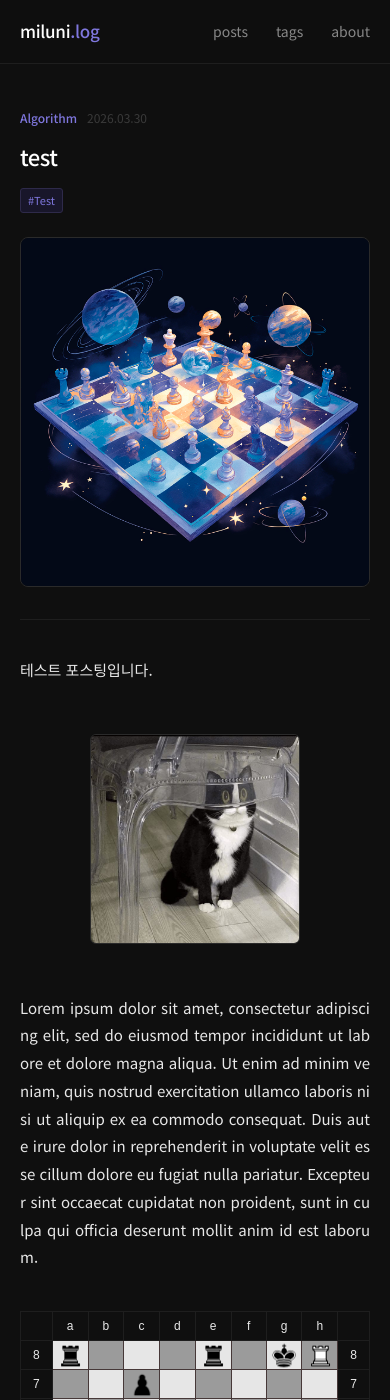
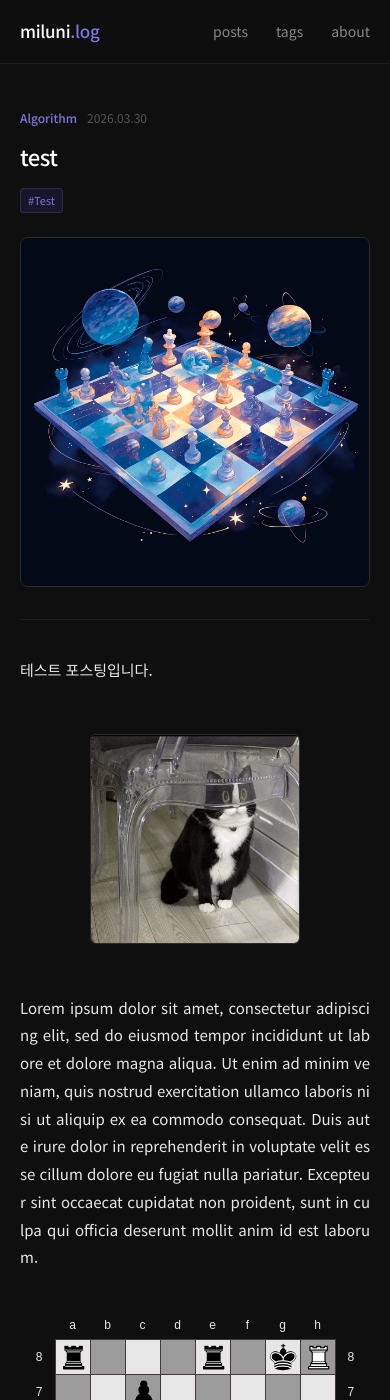
Before and after one commit to milun-i/milun-i.github.io, a Jekyll site: the page built from _posts/2026-03-30-test.md, in a window 390 px wide and 1400 px high. Built offline with Jekyll 4.4.1, drawn with Linux system fonts in a browser that asks for light colours.

Commit message:
일부 요소 수정

```diff
--- a/assets/css/chess.css
+++ b/assets/css/chess.css
@@ -70,9 +70,8 @@
 
 /* 체스판 테이블 */
 .post-article__content table.chess {
-  table-layout: fixed !important;
   width: auto !important;
-  max-width: 100% !important;
+  border-collapse: collapse !important;
   border-spacing: 0 !important;
   margin: 40px auto !important;
 }
@@ -80,25 +79,36 @@
 /* 보드 칸: 1:1 비율 + 반응형 너비 */
 .post-article__content table.chess tr td.light,
 .post-article__content table.chess tr td.dark {
-  aspect-ratio: 1 / 1 !important;
-  width: 10vw !important;
-  min-width: 30px !important;
-  max-width: 50px !important;
-  height: auto !important;
+  border: 1px solid #463838 !important;
   padding: 0 !important;
+
+  width: 45px !important;
+  height: 45px !important;
+
+  /* 모바일 */
+  @media only screen and (max-width: 800px) {
+    width: 35px !important;
+    height: 35px !important;
+  }
+
+  background-repeat: no-repeat !important;
+  background-size: contain !important;
+  background-position: center !important;
   line-height: 0 !important;
-  font-size: 0 !important;
-  background-size: 85% !important;
-  background-repeat: no-repeat !important;
-  background-position: center !important;
-  display: table-cell;
 }
 
 /* 좌표 칸 */
 .post-article__content table.chess tr td.letter,
-.post-article__content table.chess tr td.number {
+.post-article__content table.chess tr td.number,
+.post-article__content table.chess tr td.corner {
   width: auto !important;
   height: auto !important;
   font-size: 12px !important;
   line-height: 1 !important;
+  border: none !important;
 }
+
+.post-article__content table.chess tr td.corner {
+  width: 20px !important;
+  height: 20px !important;
+}
--- a/assets/css/main.css
+++ b/assets/css/main.css
@@ -93,7 +93,7 @@
 }
 .feed__header {
   font-size: 11px;
-  color: var(--text-4);
+  color: var(--text-3);
   letter-spacing: 0.08em;
   text-transform: uppercase;
   padding: 20px 0 16px;
@@ -228,7 +228,7 @@
 .sidebar__section { margin-bottom: 28px; }
 .sidebar__label {
   font-size: 10px;
-  color: var(--text-4);
+  color: var(--text-3);
   letter-spacing: 0.1em;
   text-transform: uppercase;
   margin-bottom: 10px;
@@ -252,7 +252,7 @@
 }
 .sidebar__cat-btn:hover,
 .sidebar__cat-btn.active { background: var(--bg-subtle); color: var(--text-1); }
-.sidebar__cat-count { font-size: 11px; color: var(--text-4); }
+.sidebar__cat-count { font-size: 11px; color: var(--text-3); }
 .sidebar__subcat-list { flex-direction: column; padding-left: 10px; margin-top: 2px; }
 .sidebar__subcat-btn {
   background: none;
@@ -293,7 +293,7 @@
 }
 .post-article__meta { display: flex; align-items: center; gap: 10px; margin-bottom: 14px; }
 .post-article__cat  { font-size: 12px; color: var(--accent); font-weight: 500; }
-.post-article__date { font-size: 12px; color: var(--text-4); }
+.post-article__date { font-size: 12px; color: var(--text-3); }
 .post-article__title {
   font-size: 28px;
   font-weight: 500;
@@ -421,7 +421,7 @@
 }
 .post-nav__item:hover { border-color: var(--border-md); }
 .post-nav__item--next { text-align: right; }
-.post-nav__label { font-size: 11px; color: var(--text-4); }
+.post-nav__label { font-size: 11px; color: var(--text-3); }
 .post-nav__title { font-size: 13px; color: var(--text-1); line-height: 1.4; }
 
 /* ===== FOOTER ===== */
```
